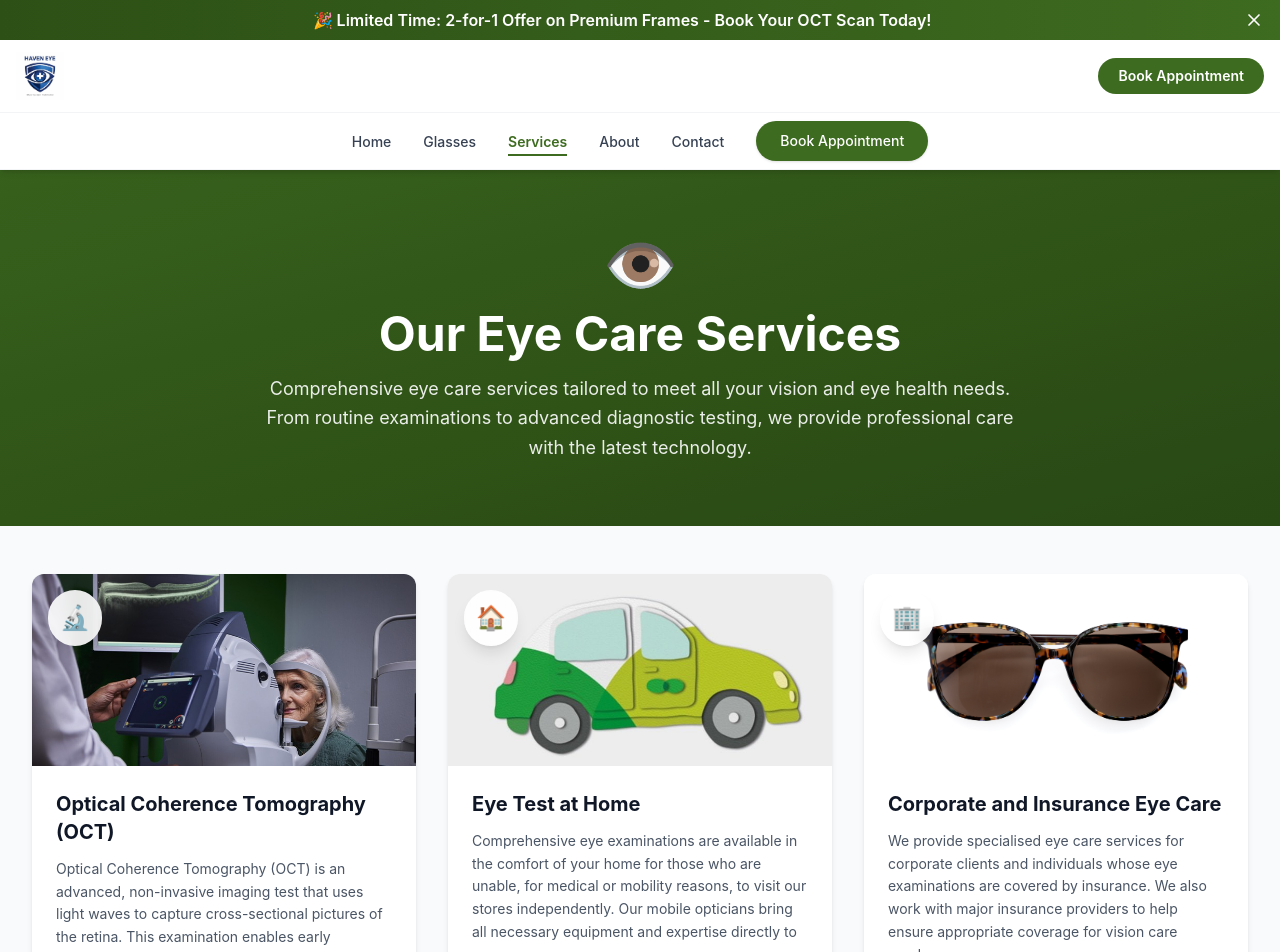
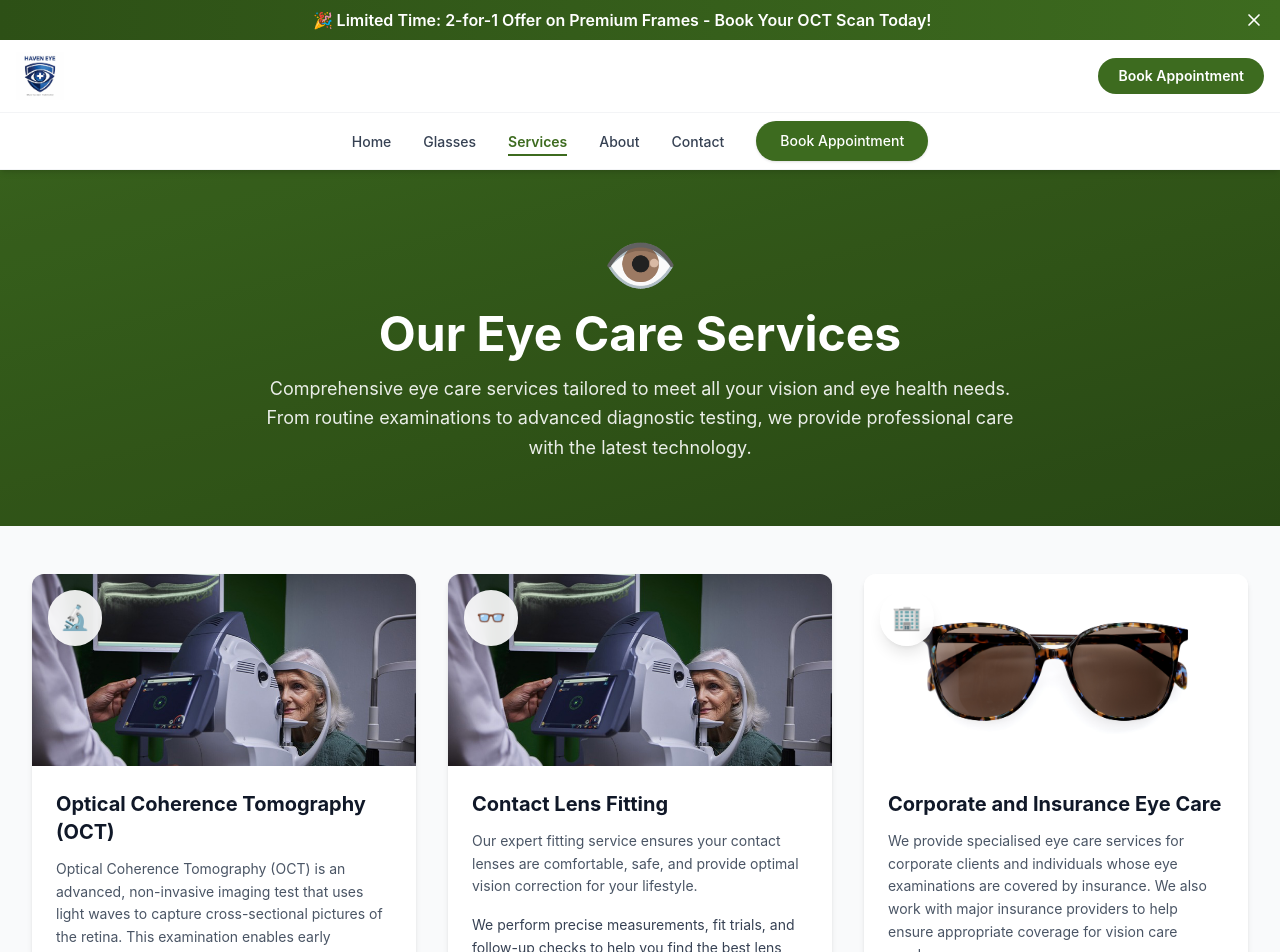
Before and after one commit to Barmoo/haven-eyes-project, a React (Vite) app: page /services in a window 1280 px wide. Shown: the top 952 px of the page. Built offline with nearby package versions, Linux system fonts and the light colour scheme.

Commit message:
changes made

```diff
--- a/src/App.jsx
+++ b/src/App.jsx
@@ -17,7 +17,6 @@ import Service from './components/service';
 import Contact from './components/contact';
 import About from './components/about';
 import Glasses from './components/glasses';
-import HearingAids from './components/hearing-aids';
 
 
 const HomePage = () => (
@@ -45,7 +44,6 @@ const App = () => {
         <Route path="/about" element={<About />} />
         <Route path="/glasses" element={<Glasses />} />
         <Route path="/services" element={<Service />} />
-        <Route path="/hearing-aids" element={<HearingAids />} />
       </Routes>
       <Footer />
       <StickyCtaButton />
--- a/src/components/footer.jsx
+++ b/src/components/footer.jsx
@@ -1,4 +1,5 @@
 import React from "react";
+import { Link } from "react-router-dom";
 
 const Footer = () => {
   return (
@@ -64,10 +65,9 @@ const Footer = () => {
             <div>
               <h4 className="text-lg font-semibold mb-4">Eye Care Services</h4>
               <ul className="space-y-2 text-sm">
-                <li><a href="/services" className="text-white/80 hover:text-white transition-colors">OCT Scanning</a></li>
-                <li><a href="/services" className="text-white/80 hover:text-white transition-colors">Eye Exams</a></li>
-                <li><a href="/services" className="text-white/80 hover:text-white transition-colors">Contact Lens Fitting</a></li>
-                <li><a href="/services" className="text-white/80 hover:text-white transition-colors">Home Eye Tests</a></li>
+                <li><Link to="/services#oct-scanning" className="text-white/80 hover:text-white transition-colors">OCT Scanning</Link></li>
+                <li><Link to="/services#eye-exams" className="text-white/80 hover:text-white transition-colors">Eye Exams</Link></li>
+                <li><Link to="/services#contact-lens-fitting" className="text-white/80 hover:text-white transition-colors">Contact Lens Fitting</Link></li>
               </ul>
             </div>
 
@@ -75,10 +75,9 @@ const Footer = () => {
             <div>
               <h4 className="text-lg font-semibold mb-4">Products & More</h4>
               <ul className="space-y-2 text-sm">
-                <li><a href="/glasses" className="text-white/80 hover:text-white transition-colors">Designer Frames</a></li>
-                <li><a href="/" className="text-white/80 hover:text-white transition-colors">Contact Lenses</a></li>
-                <li><a href="/hearing-aids" className="text-white/80 hover:text-white transition-colors">Hearing Aids</a></li>
-                <li><a href="/" className="text-white/80 hover:text-white transition-colors">2-for-1 Offer</a></li>
+                <li><Link to="/glasses" className="text-white/80 hover:text-white transition-colors">Designer Frames</Link></li>
+                <li><Link to="/" className="text-white/80 hover:text-white transition-colors">Contact Lenses</Link></li>
+                <li><Link to="/" className="text-white/80 hover:text-white transition-colors">2-for-1 Offer</Link></li>
               </ul>
             </div>
 
--- a/src/components/hero.jsx
+++ b/src/components/hero.jsx
@@ -1,4 +1,5 @@
 import React, { useState } from "react";
+import { Link } from "react-router-dom";
 import { MapPin } from "lucide-react";
 
 const Hero = () => {
@@ -33,12 +34,12 @@ const Hero = () => {
           </a>
 
           {/* Secondary CTA - View Services */}
-          <a
-            href="/services"
+          <Link
+            to="/services"
             className="w-full sm:w-auto bg-white border-2 border-[#3d6b1f] text-[#3d6b1f] py-4 px-8 rounded-full font-semibold hover:bg-[#3d6b1f] hover:text-white transition-all text-base sm:text-lg shadow-md"
           >
             Explore Services
-          </a>
+          </Link>
 
           {/* Location Button */}
           <button
--- a/src/components/octBanner.jsx
+++ b/src/components/octBanner.jsx
@@ -38,8 +38,12 @@ const OctBanner = () => {
         {/* Right: Visual */}
         <div className="flex-1">
           <div className="bg-white/10 rounded-lg p-6 backdrop-blur-sm">
-            <div className="aspect-square bg-linear-to-br from-white/20 to-white/10 rounded-lg flex items-center justify-center">
-              <span className="text-6xl">🔬</span>
+            <div className="aspect-square rounded-lg overflow-hidden shadow-lg flex items-center justify-center bg-white/5">
+              <img
+                src="/images/oct-scan/image.png"
+                alt="OCT scan sample"
+                className="w-full h-full object-cover"
+              />
             </div>
           </div>
         </div>
--- a/src/components/offer.jsx
+++ b/src/components/offer.jsx
@@ -1,4 +1,5 @@
 import React from 'react';
+import { Link } from 'react-router-dom';
 
 const Offer = () => {
     return (
@@ -43,9 +44,9 @@ const Offer = () => {
                         </li>
                     </ul>
                     <div className="flex flex-col sm:flex-row gap-4">
-                        <a href="/glasses" className="bg-[#3d6b1f] text-white font-semibold py-3 px-8 rounded-full hover:bg-[#2d5016] transition-colors text-center">
+                        <Link to="/glasses" className="bg-[#3d6b1f] text-white font-semibold py-3 px-8 rounded-full hover:bg-[#2d5016] transition-colors text-center">
                             Browse Frames
-                        </a>
+                        </Link>
                         <a href="https://haveneye.simplybook.me/v2/" target="_blank" rel="noopener noreferrer" className="border-2 border-[#3d6b1f] text-[#3d6b1f] font-semibold py-3 px-8 rounded-full hover:bg-[#3d6b1f] hover:text-white transition-colors text-center">
                             Claim Offer
                         </a>
--- a/src/components/product.jsx
+++ b/src/components/product.jsx
@@ -1,4 +1,5 @@
 import React, { useState } from "react";
+import { Link } from "react-router-dom";
 
 /* ---------------- DATA ---------------- */
 const glassesProducts = [
@@ -65,9 +66,9 @@ const Product = () => {
           </div>
 
           <div className="text-center mt-10">
-            <a href="/glasses" className="inline-block bg-[#3d6b1f] text-white font-semibold py-3 px-8 rounded-full hover:bg-[#2d5016] transition-colors">
+            <Link to="/glasses" className="inline-block bg-[#3d6b1f] text-white font-semibold py-3 px-8 rounded-full hover:bg-[#2d5016] transition-colors">
               View All Frames
-            </a>
+            </Link>
           </div>
         </div>
       </div>
--- a/src/components/service.jsx
+++ b/src/components/service.jsx
@@ -2,6 +2,7 @@ import React from 'react';
 
 const services = [
     {
+        id: "oct-scanning",
         title: "Optical Coherence Tomography (OCT)",
         description: "Optical Coherence Tomography (OCT) is an advanced, non-invasive imaging test that uses light waves to capture cross-sectional pictures of the retina. This examination enables early detection and management of glaucoma, diabetic eye disease, and other ocular conditions compared to standard methods.",
         details: "OCT provides high-resolution images of the retina's layers, enabling detection of subtle changes that may indicate early disease. The procedure is painless, takes only minutes, and is essential for ongoing eye health monitoring.",
@@ -9,11 +10,12 @@ const services = [
         icon: "🔬",
     },
     {
-        title: "Eye Test at Home",
-        description: "Comprehensive eye examinations are available in the comfort of your home for those who are unable, for medical or mobility reasons, to visit our stores independently. Our mobile opticians bring all necessary equipment and expertise directly to you.",
-        details: "Our home eye test service is available to older adults, individuals with mobility challenges, and busy professionals within our designated service area.",
-        image: "/images/help/Home-eye.png",
-        icon: "🏠",
+        id: "contact-lens-fitting",
+        title: "Contact Lens Fitting",
+        description: "Our expert fitting service ensures your contact lenses are comfortable, safe, and provide optimal vision correction for your lifestyle.",
+        details: "We perform precise measurements, fit trials, and follow-up checks to help you find the best lens type for everyday wear, sports, or special prescriptions.",
+        image: "/images/help/Optical-Coherence .png",
+        icon: "👓",
     },
     {
         title: "Corporate and Insurance Eye Care",
@@ -23,6 +25,7 @@ const services = [
         icon: "🏢",
     },
     {
+        id: "eye-exams",
         title: "Comprehensive Eye Examination",
         description: "A thorough evaluation of your visual system and eye health, including tests for vision, eye coordination, and detection of eye diseases. This is the foundation of good eye care.",
         details: "Includes visual acuity testing, refraction, eye muscle function testing, pupil response, and examination of the external and internal eye structures. Essential for maintaining optimal vision and detecting potential problems early.",
@@ -90,6 +93,7 @@ const Service = () => {
                     <div className="grid grid-cols-1 md:grid-cols-2 lg:grid-cols-3 gap-8">
                         {services.map((service, index) => (
                             <div
+                                id={service.id}
                                 key={index}
                                 className="bg-white rounded-xl shadow-md hover:shadow-xl transition-all duration-300 overflow-hidden group"
                             >
--- a/src/components/trustSignals.jsx
+++ b/src/components/trustSignals.jsx
@@ -5,20 +5,20 @@ const TrustSignals = () => {
   const signals = [
     {
       icon: <Users size={40} />,
-      stat: '5,000+',
+      stat: '100+',
       label: 'Patients Served',
-      description: 'Trusted by thousands in Greater Accra',
+      description: 'Trusted by many in Greater Accra',
     },
     {
       icon: <Award size={40} />,
       stat: '★★★★★',
       label: '4.9 Rating',
-      description: 'Based on 200+ patient reviews',
+      description: 'Based on 100+ patient reviews',
     },
     {
       icon: <Clock size={40} />,
-      stat: '15+',
-      label: 'Years Experience',
+      stat: 'Newly Opened',
+      label: 'Experienced Optometrists',
       description: 'Dedicated to eye care excellence',
     },
   ];
```
Also changed, not shown: public/images/oct-scan/oct-scan.svg (added), 1 other file (tests, documents, lock files or other folders).
